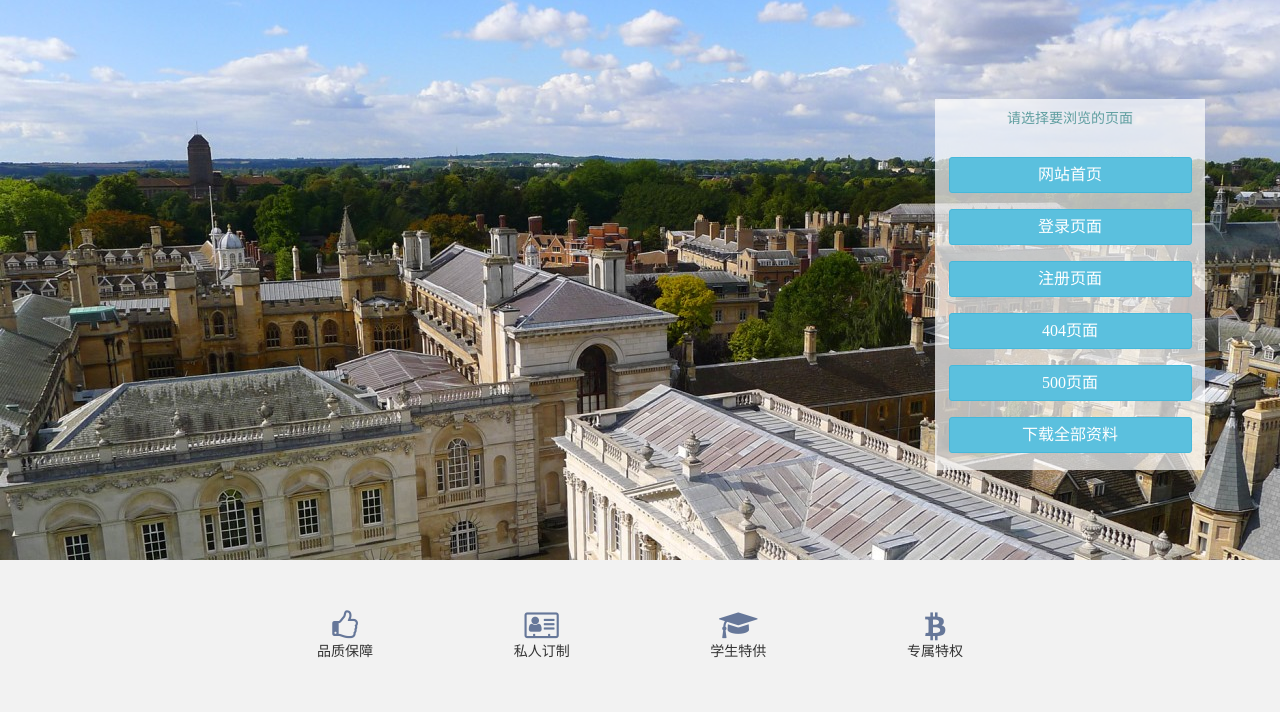
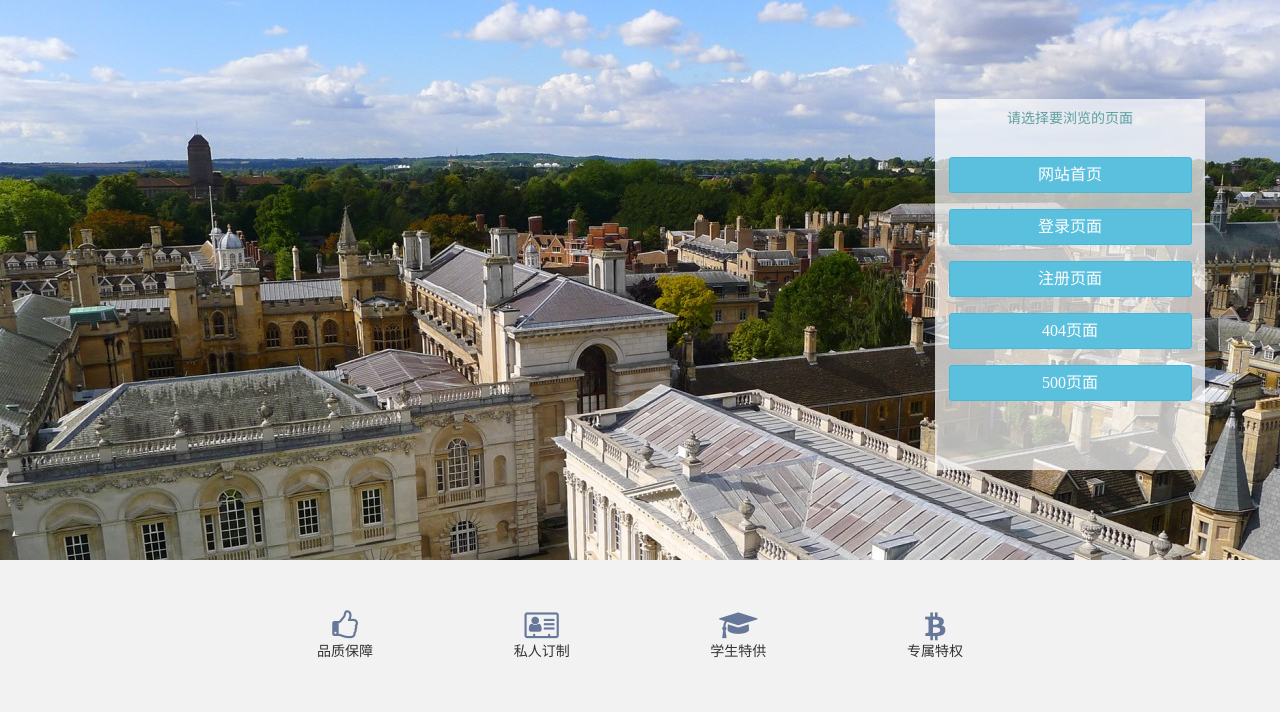
Before and after one commit to chuyaqi6/xz, a plain HTML site: page index.html in a window 1280 px wide. Shown: the part 88-800 px from the top of the page. Drawn offline with Linux system fonts and the light colour scheme.

Commit message:
modify 首页

```diff
--- a/index.html
+++ b/index.html
@@ -39,7 +39,7 @@
 					<li><a class="btn btn-sm btn-info" href="web/register.html">注册页面 </a></li>
 					<li><a class="btn btn-sm btn-info" href="web/404.html">404页面</a></li>
 					<li><a class="btn btn-sm btn-info" href="web/500.html">500页面 </a></li>
-					<li><a class="btn btn-sm btn-info" href="pages.zip">下载全部资料 </a></li>
+					<!-- <li><a class="btn btn-sm btn-info" href="pages.zip">下载全部资料 </a></li> -->
 				</ul>
 			</div>
 		</div>
```
